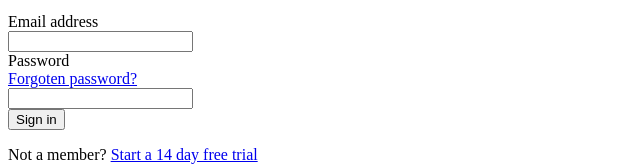
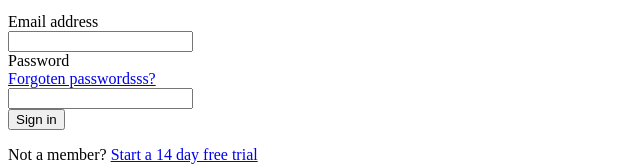
Before and after one commit to givanho/acent, a React (Create React App) app: page / in a window 1280 px wide. Shown: the part 366-532 px from the top of the page, without its empty margins (0-640 px from the left). Built offline with nearby package versions, Linux system fonts and the light colour scheme.

Commit message:
third commit

```diff
--- a/src/App.js
+++ b/src/App.js
@@ -40,7 +40,7 @@ function App() {
                 </label>
                 <div className="text-sm">
                   <a href="#" className="font-semibold text-indigo-600 hover:text-indigo-500">
-                    Forgoten password?
+                    Forgoten passwordsss?
                   </a>
                 </div>
               </div>
```
